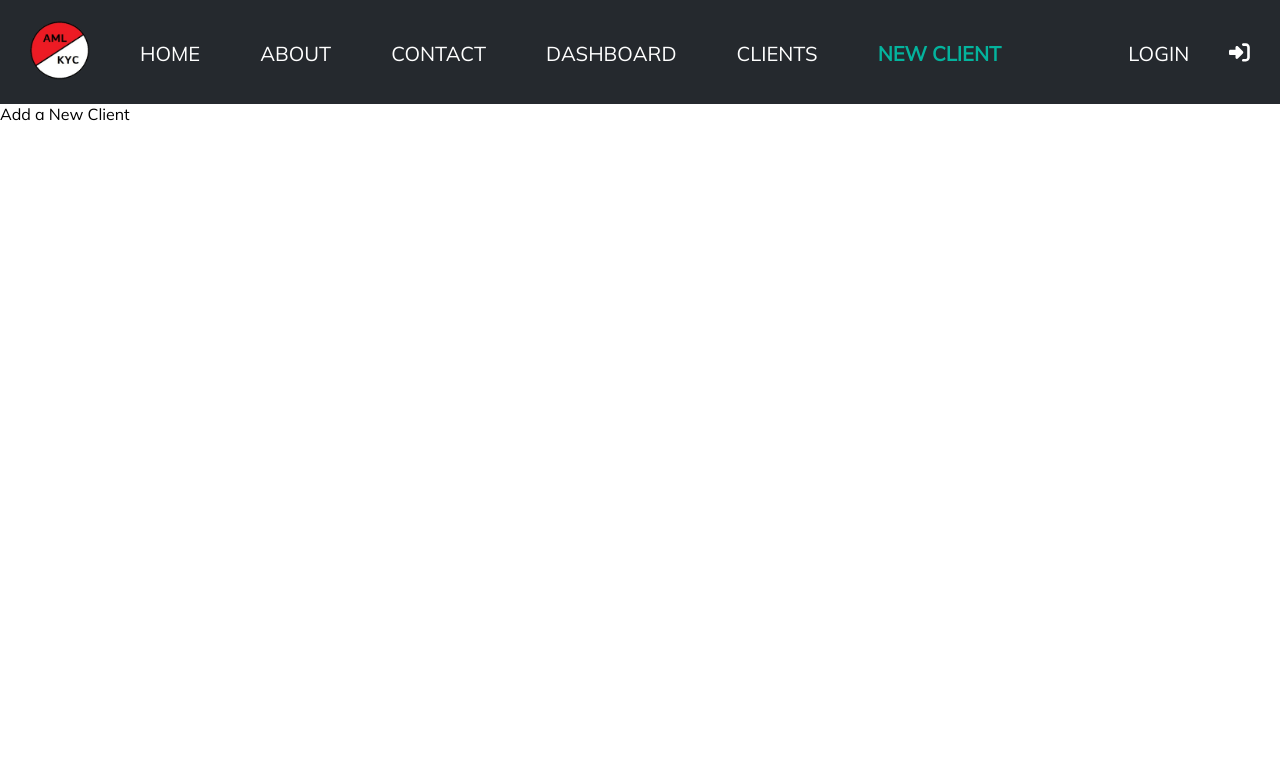
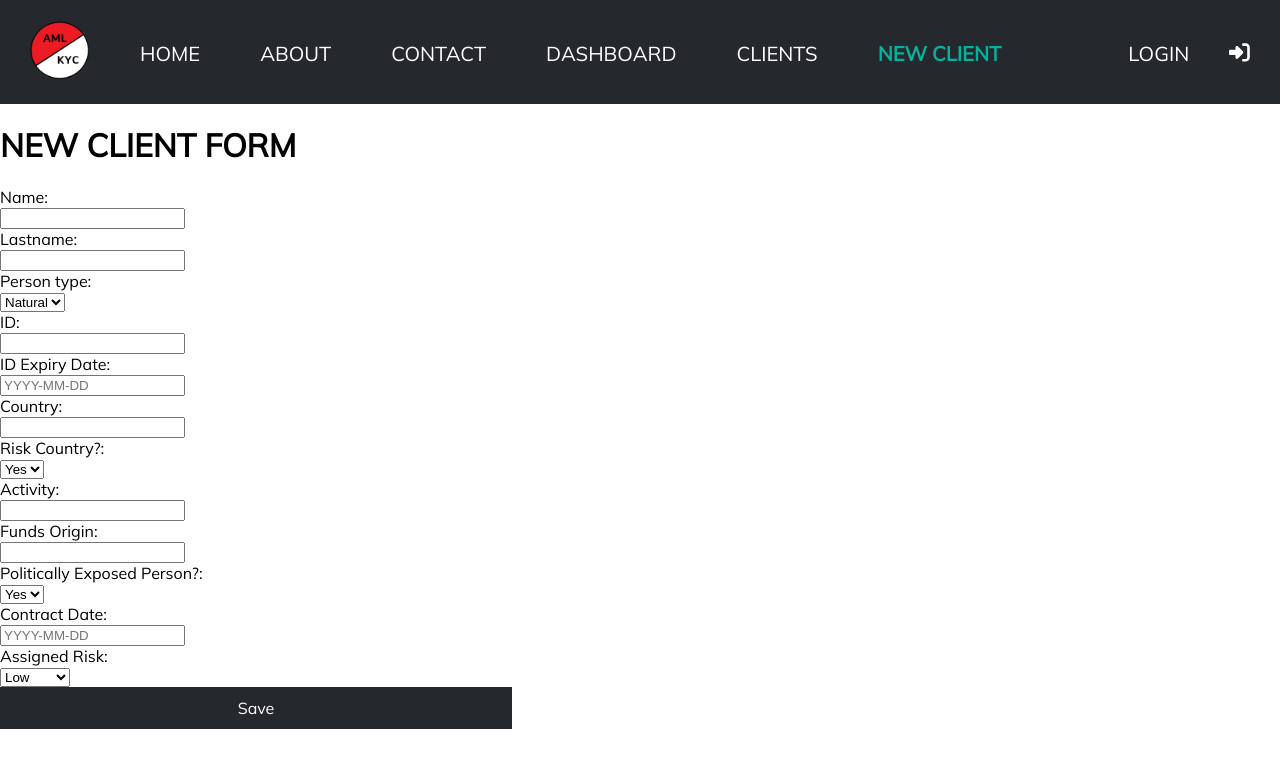
Before and after one commit to SheilaS3/Capstone, a React (Vite) app in the folder frontend/: page /new-client in a window 1280 px wide. Shown: the top 768 px of the page. Built offline with nearby package versions, Linux system fonts and the light colour scheme.

Commit message:
Started new client form

```diff
--- /dev/null
+++ b/frontend/src/components/clients/new-client-form.jsx
@@ -0,0 +1,170 @@
+import React, { Component } from 'react';
+
+export default class NewClientForm extends Component {
+    render() {
+        return (
+            <div className='new-client-form-wrapper'>
+                <div className='new-client'>
+                    <div className='title'>
+                        <h1>NEW CLIENT FORM</h1>
+                    </div>
+
+                    <form className='new-client-form'>
+                        <div className="form-group">
+                            <div>
+                                Name:
+                            </div>
+
+                            <input
+                                type="text"
+                                name="client-name"
+                            />
+                        </div>
+
+                        <div className="form-group">
+                            <div>
+                                Lastname:
+                            </div>
+
+                            <input
+                                type="text"
+                                name="client-lastname"
+                            />
+                        </div>
+
+                        <div className="form-group">
+                            <div>
+                                Person type:
+                            </div>
+
+                            <select
+                                name='person-type'
+                                className='select-element'
+                            >
+                                <option value="Natural">Natural</option>
+                                <option value="Legal">Legal</option>
+                            </select>
+                        </div>
+
+                        <div className="form-group">
+                            <div>
+                                ID:
+                            </div>
+
+                            <input
+                                type="text"
+                                name="client-id"
+                            />
+                        </div>
+
+                        <div className="form-group">
+                            <div>
+                                ID Expiry Date:
+                            </div>
+
+                            <input
+                                type="text"
+                                name="client-id-expiry-date"
+                                placeholder='YYYY-MM-DD'
+                            />
+                        </div>
+
+                        <div className="form-group">
+                            <div>
+                                Country:
+                            </div>
+
+                            <input
+                                type="text"
+                                name="country"
+                            />
+                        </div>
+
+                        <div className="form-group">
+                            <div>
+                                Risk Country?:
+                            </div>
+
+                            <select
+                                name='person-type'
+                                className='select-element'
+                            >
+                                <option value="Yes">Yes</option>
+                                <option value="No">No</option>
+                            </select>
+                        </div>
+
+                        <div className="form-group">
+                            <div>
+                                Activity:
+                            </div>
+
+                            <input
+                                type="text"
+                                name="activity"
+                            />
+                        </div>
+
+                        <div className="form-group">
+                            <div>
+                                Funds Origin:
+                            </div>
+
+                            <input
+                                type="text"
+                                name="funds-origin"
+                            />
+                        </div>
+
+                        <div className="form-group">
+                            <div>
+                                Politically Exposed Person?:
+                            </div>
+
+                            <select
+                                name='pep'
+                                className='select-element'
+                            >
+                                <option value="Yes">Yes</option>
+                                <option value="No">No</option>
+                            </select>
+                        </div>
+
+
+
+                        <div className="form-group">
+                            <div>
+                                Contract Date:
+                            </div>
+
+                            <input
+                                type="text"
+                                name="contract-date"
+                                placeholder='YYYY-MM-DD'
+                            />
+                        </div>
+
+                        <div className="form-group">
+                            <div>
+                                Assigned Risk:
+                            </div>
+
+                            <select
+                                name='assigned-risk'
+                                className='select-element'
+                            >
+                                <option value="Low">Low</option>
+                                <option value="Medium">Medium</option>
+                                <option value="High">High</option>
+                            </select>
+                        </div>
+
+                        <div>
+                            <button className='btn' type="submit">Save</button>
+                        </div>
+                    </form>
+                </div>
+            </div>
+        );
+    }
+}
--- a/frontend/src/components/pages/logged/dashboard.jsx
+++ b/frontend/src/components/pages/logged/dashboard.jsx
@@ -3,8 +3,8 @@ import React, { Component } from 'react';
 export default class Dashboard extends Component {
     render() {
         return (
-            <div>
-                Dashboard
+            <div className='dashboard-wrapper'>
+                DASHBOARD
             </div>
         );
     }
--- a/frontend/src/components/pages/logged/new-client.jsx
+++ b/frontend/src/components/pages/logged/new-client.jsx
@@ -1,10 +1,12 @@
 import React, { Component } from 'react';
+
+import NewClientForm from "../../clients/new-client-form"
 
 export default class NewClient extends Component {
     render() {
         return (
-            <div>
-                Add a New Client
+            <div className='new-client-wrapper'>
+                <NewClientForm />
             </div>
         );
     }
--- /dev/null
+++ b/frontend/src/style/dashboard.scss
@@ -0,0 +1,8 @@
+.dashboard-wrapper {
+    display: flex;
+    flex-direction: column;
+    height: 100vh-14.5;
+    align-items: center;
+    justify-content: center;
+    font-size: 5em;
+}
--- a/frontend/src/style/individual-client.scss
+++ b/frontend/src/style/individual-client.scss
@@ -54,6 +54,7 @@
             .id-time-to-expiration {
                 display: flex;
                 align-items: center;
+                font-size: 1.2em;
             }
 
             .client-link {
--- a/frontend/src/style/main.scss
+++ b/frontend/src/style/main.scss
@@ -5,7 +5,9 @@
 @import "./home.scss";
 @import "./about.scss";
 @import "./contact.scss";
+@import "./dashboard.scss";
 @import "./clients.scss";
 @import "./individual-client.scss";
+@import "./new-client.scss";
 @import "./button.scss";
 @import "./login.scss";
--- /dev/null
+++ b/frontend/src/style/new-client.scss
@@ -0,0 +1,13 @@
+.new-client-wrapper {
+
+    .new-client-form-wrapper{
+        display: grid;
+        grid-template-columns: 1fr;
+        justify-content: center;
+
+        .new-client {
+            position: relative;
+        }
+    }
+
+}
```
